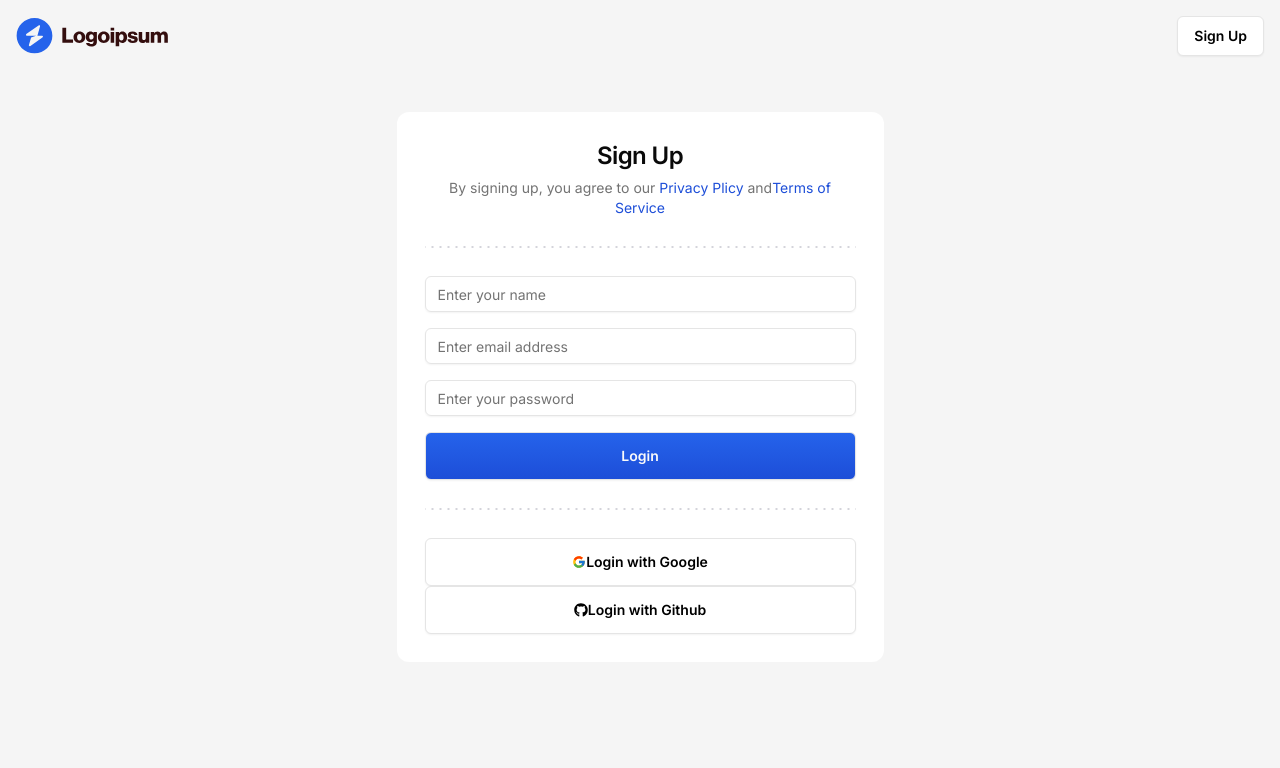
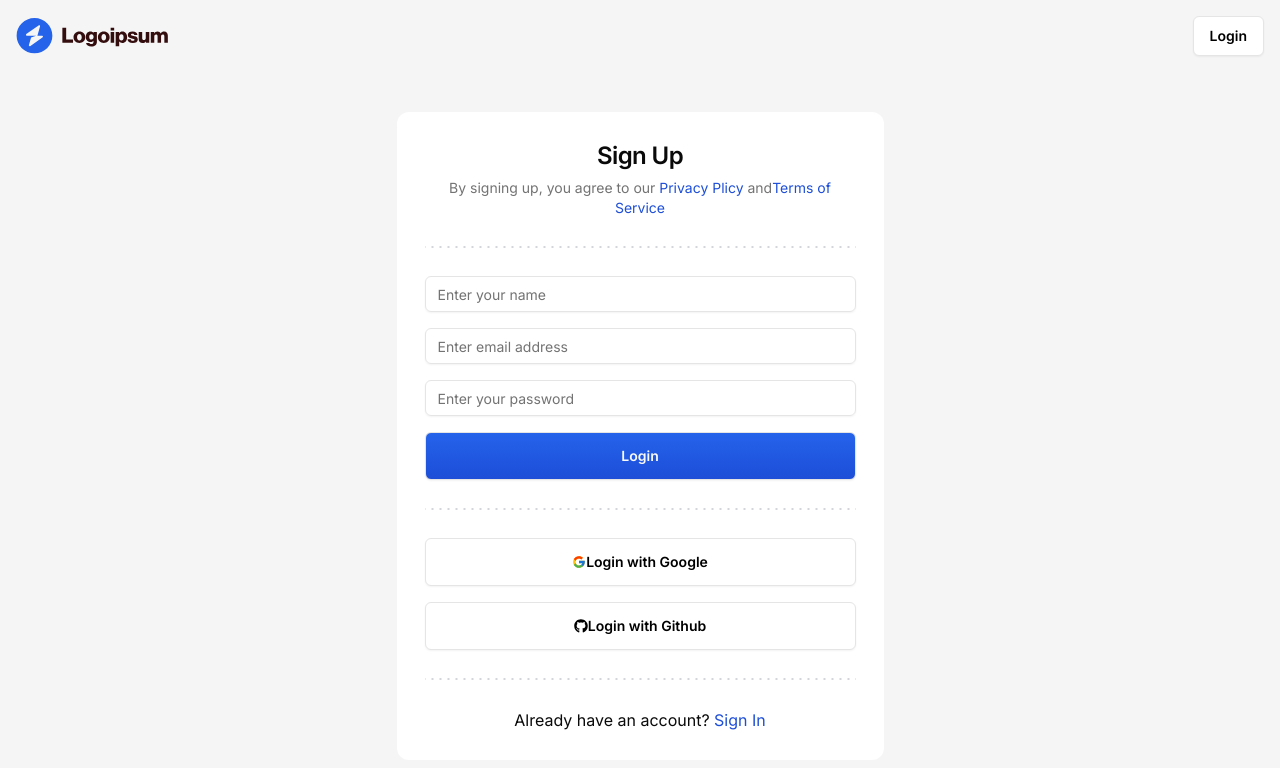
Before and after one commit to Jangseun/jira_clone_coding, a Next.js app in the folder jira/: page /sign-up in a window 1280 px wide. Shown: the top 768 px of the page. Built offline with nearby package versions, Linux system fonts and the light colour scheme.

Commit message:
와...인생의 무상감을 느낌

```diff
--- a/jira/src/app/(auth)/layout.tsx
+++ b/jira/src/app/(auth)/layout.tsx
@@ -1,18 +1,28 @@
+"use client";
+
+import Link from "next/link";
+import Image from "next/image";
+import { usePathname } from "next/navigation";
+
 import { Button } from "@/components/ui/button";
-import Image from "next/image";
 
 interface AuthLayoutProps {
     children: React.ReactNode;
 }
 
 const AuthLayout = ({ children }: AuthLayoutProps) => {
+    const pathname = usePathname();
+    const isSignIn = pathname === "/sign-in";
+
     return (
         <main className="bg-neutral-100 min-h-screen">
             <div className="mx-auto max-w-screen-2xl p-4">
                 <nav className="flex justify-between items-center">
                     <Image src="/logo.svg" alt="logo" width={152} height={56} />
-                    <Button variant="secondary">
-                        Sign Up
+                    <Button asChild variant="secondary">
+                        <Link href={isSignIn ? "sign-up" : "/sign-in"}>
+                            {isSignIn ? "Sign Up" : "Login"}
+                        </Link>
                     </Button>
                 </nav>
                 <div className="flex flex-col items-center justify-senter pt-4 md:pt-14">
--- a/jira/src/features/auth/components/sign-in-card.tsx
+++ b/jira/src/features/auth/components/sign-in-card.tsx
@@ -1,4 +1,5 @@
 import { z } from "zod";
+import Link from "next/link";
 import { FcGoogle } from "react-icons/fc";
 import { FaGithub } from "react-icons/fa";
 import { useForm } from "react-hook-form";
@@ -94,7 +95,7 @@
             <div className="px-7">
                 <DottedSeparator />
             </div>
-            <CardContent className="p-7 fles-col gap-y-4">
+            <CardContent className="p-7 flex flex-col gap-y-4">
                 <Button
                 disabled={false}
                 variant="secondary"
@@ -105,6 +106,7 @@
                         Login with Google
                     </Button>
                         <Button
+                        disabled = {false}
                         variant="secondary"
                         size="lg"
                         className="w-full"
@@ -113,6 +115,17 @@
                     Login with Github
                 </Button>
             </CardContent>
+            <div className="px-7">
+                <DottedSeparator />
+            </div>
+            <CardContent className="p-7 flex items-center justify-center">
+                <p>
+                    Don&apos;t have an account?
+                    <Link href="sign-up">
+                        <span className="text-blue-700">&nbsp;Sign Up</span>
+                    </Link>
+                </p>
+            </CardContent>
         </Card>
     );
 }
--- a/jira/src/features/auth/components/sign-up-card.tsx
+++ b/jira/src/features/auth/components/sign-up-card.tsx
@@ -125,7 +125,7 @@
             <div className="px-7">
                 <DottedSeparator />
             </div>
-            <CardContent className="p-7 fles-col gap-y-4">
+            <CardContent className="p-7 flex flex-col gap-y-4">
                 <Button
                 variant="secondary"
                 size="lg"
@@ -143,6 +143,17 @@
                     Login with Github
                 </Button>
             </CardContent>
+            <div className="px-7">
+                <DottedSeparator />
+            </div>
+            <CardContent className="p-7 flex items-center justify-center">
+                <p>
+                    Already have an account?
+                    <Link href="sign-in">
+                        <span className="text-blue-700">&nbsp;Sign In</span>
+                    </Link>
+                </p>
+            </CardContent>
         </Card>
     );
 }
```
